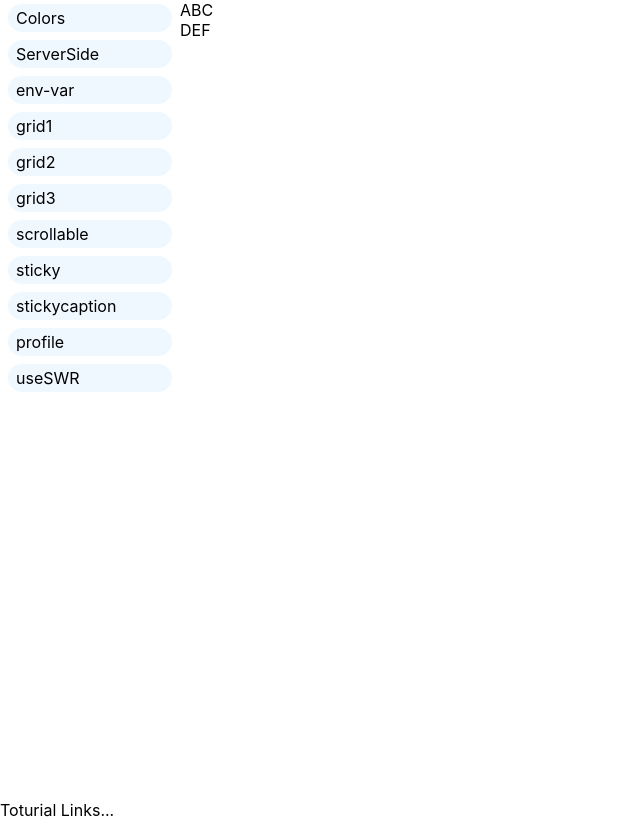
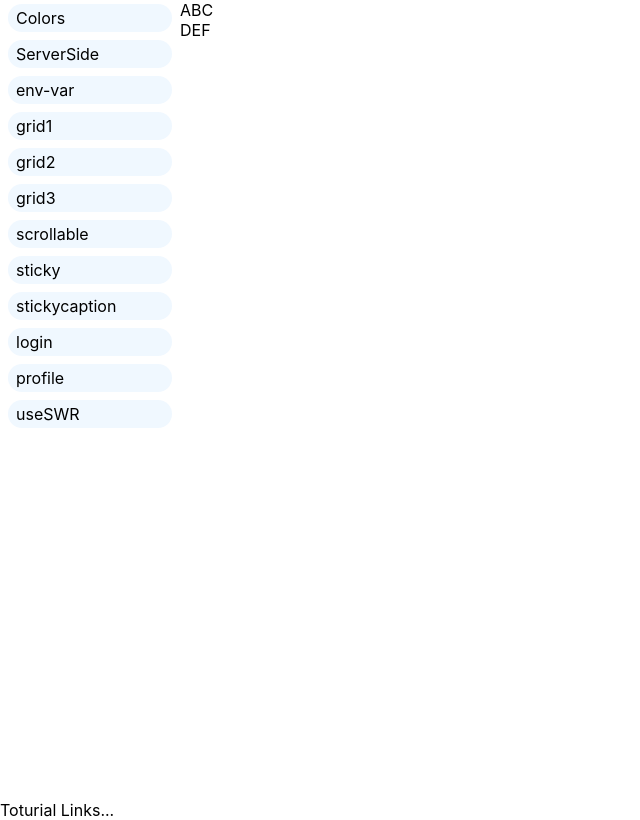
Before and after one commit to Britnell/next-tutorials, a Next.js app: page / in a window 1280 px wide. Shown: the whole page, without its empty margins (0-640 px from the left). Built offline with nearby package versions, Linux system fonts and the light colour scheme.

Commit message:
profile api problem

```diff
--- a/data/examples.js
+++ b/data/examples.js
@@ -3,6 +3,6 @@ export default [
   'Colors','ServerSide','env-var',
   'grid1','grid2','grid3',
   'scrollable','sticky','stickycaption',
-  'profile',
+  'login','profile',
   'useSWR',
 ]
--- a/pages/login.js
+++ b/pages/login.js
@@ -8,7 +8,7 @@ import useUser from "../lib/useUser";
 
 const Login = () => {
     useUser({
-        loginRedirect: '/profile',
+        // loginRedirect: '/profile',
     })
 
     const formsubmit = async (ev)=>{
--- a/pages/profile.js
+++ b/pages/profile.js
@@ -6,7 +6,9 @@ import Page from "../lib/page"
 import useUser from "../lib/useUser";
 
 const Profile = ()=>{
-    const {user,isLoading} = useUser({ logoutRedirect: '/login'})
+    const {user,isLoading} = useUser({
+        // logoutRedirect: '/login'
+    })
 
     // console.log(user)
 
```
